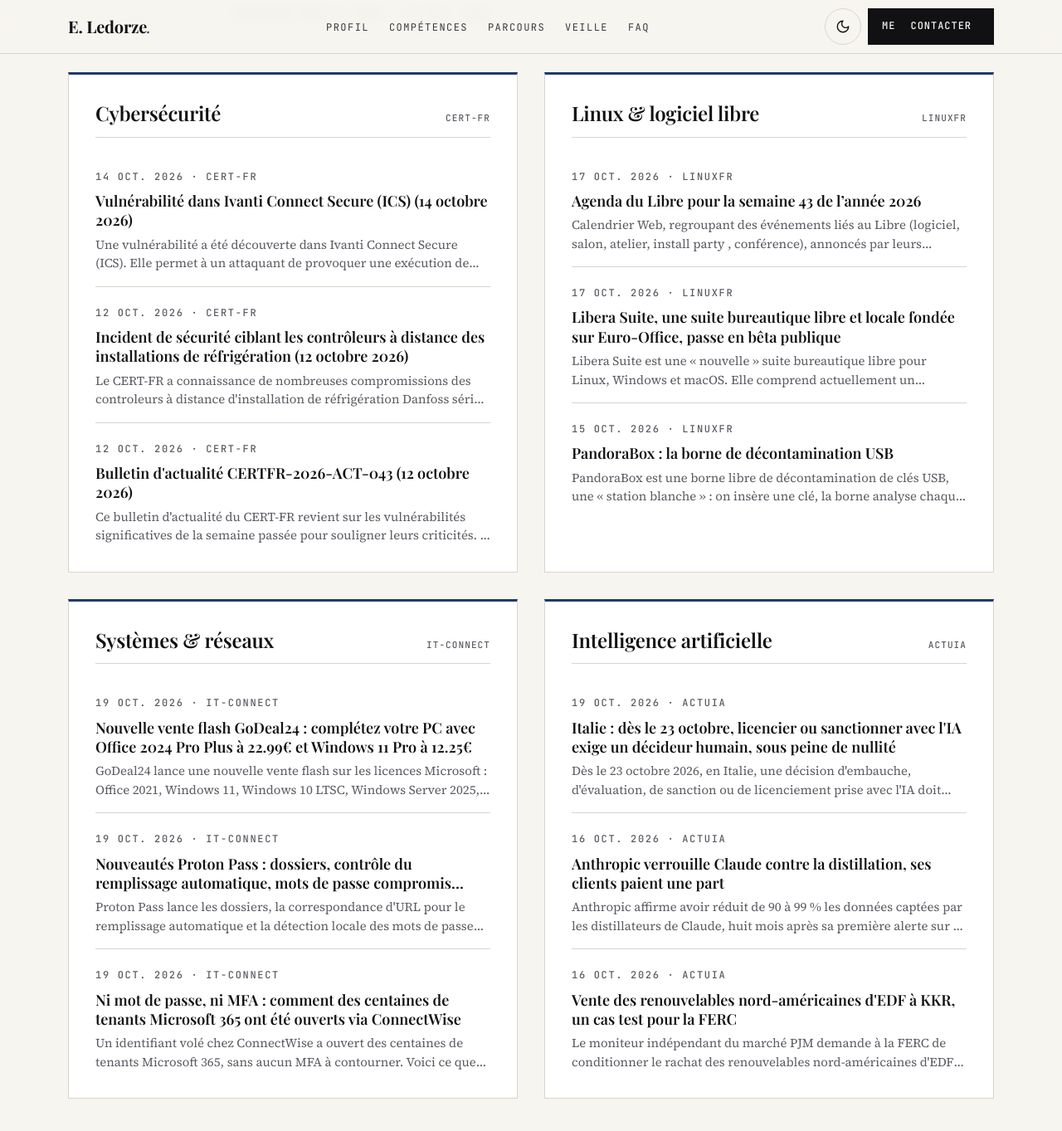
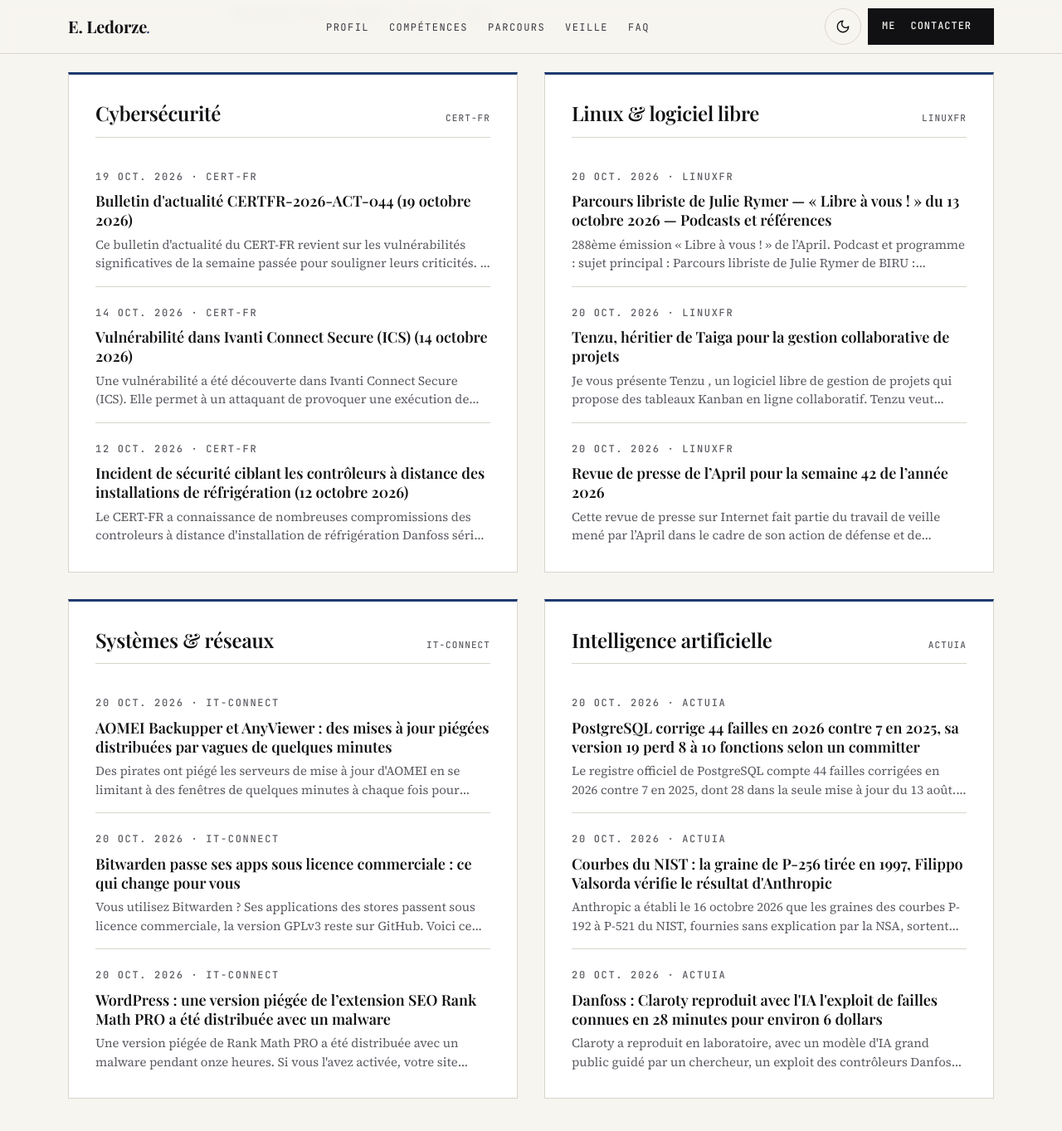
Before and after one commit to TheDringe54-lab/TheDringe54-lab.github.io, a Jekyll site: the page built from index.html, in a window 1280 px wide and 1400 px high, scrolled down 4337 px. Shown: the top 1363 px of the window at 83% size. Built offline with Jekyll 4.4.1, drawn with Linux system fonts in a browser that asks for light colours.

Commit message:
Veille techno : mise à jour automatique

```diff
--- a/_data/veille.json
+++ b/_data/veille.json
@@ -1,11 +1,18 @@
 {
-  "mise_a_jour": "2026-10-19",
+  "mise_a_jour": "2026-10-20",
   "themes": [
     {
       "id": "cyber",
       "titre": "Cybersécurité",
       "titre_en": "Cybersecurity",
       "articles": [
+        {
+          "titre": "Bulletin d'actualité CERTFR-2026-ACT-044 (19 octobre 2026)",
+          "lien": "https://www.cert.ssi.gouv.fr/actualite/CERTFR-2026-ACT-044/",
+          "source": "CERT-FR",
+          "date": "2026-10-19",
+          "resume": "Ce bulletin d'actualité du CERT-FR revient sur les vulnérabilités significatives de la semaine passée pour souligner leurs criticités. Il ne remplace pas…"
+        },
         {
           "titre": "Vulnérabilité dans Ivanti Connect Secure (ICS) (14 octobre 2026)",
           "lien": "https://www.cert.ssi.gouv.fr/alerte/CERTFR-2026-ALE-013/",
@@ -19,13 +26,6 @@
           "source": "CERT-FR",
           "date": "2026-10-12",
           "resume": "Le CERT-FR a connaissance de nombreuses compromissions des controleurs à distance d'installation de réfrigération Danfoss série AK-SM, AK-SC ainsi que Copeland…"
-        },
-        {
-          "titre": "Bulletin d'actualité CERTFR-2026-ACT-043 (12 octobre 2026)",
-          "lien": "https://www.cert.ssi.gouv.fr/actualite/CERTFR-2026-ACT-043/",
-          "source": "CERT-FR",
-          "date": "2026-10-12",
-          "resume": "Ce bulletin d'actualité du CERT-FR revient sur les vulnérabilités significatives de la semaine passée pour souligner leurs criticités. Il ne remplace pas…"
         }
       ]
     },
@@ -35,25 +35,25 @@
       "titre_en": "Linux & open source",
       "articles": [
         {
-          "titre": "Agenda du Libre pour la semaine 43 de l’année 2026",
-          "lien": "https://linuxfr.org/news/agenda-du-libre-pour-la-semaine-43-de-l-annee-2026",
+          "titre": "Parcours libriste de Julie Rymer — « Libre à vous ! » du 13 octobre 2026 — Podcasts et références",
+          "lien": "https://linuxfr.org/news/parcours-libriste-de-julie-rymer-libre-a-vous-du-13-octobre-2026-podcasts-et-references",
           "source": "LinuxFR",
-          "date": "2026-10-17",
-          "resume": "Calendrier Web, regroupant des événements liés au Libre (logiciel, salon, atelier, install party , conférence), annoncés par leurs organisateurs. Voici un…"
+          "date": "2026-10-20",
+          "resume": "288ème émission « Libre à vous ! » de l’April. Podcast et programme : sujet principal : Parcours libriste de Julie Rymer de BIRU : interview d’une seule…"
         },
         {
-          "titre": "Libera Suite, une suite bureautique libre et locale fondée sur Euro-Office, passe en bêta publique",
-          "lien": "https://linuxfr.org/news/libera-suite-une-suite-bureautique-libre-et-locale-fondee-sur-euro-office-passe-en-beta-publique",
+          "titre": "Tenzu, héritier de Taiga pour la gestion collaborative de projets",
+          "lien": "https://linuxfr.org/news/tenzu-heritier-de-taiga-pour-la-gestion-collaborative-de-projets",
           "source": "LinuxFR",
-          "date": "2026-10-17",
-          "resume": "Libera Suite est une « nouvelle » suite bureautique libre pour Linux, Windows et macOS. Elle comprend actuellement un traitement de texte, un tableur, un…"
+          "date": "2026-10-20",
+          "resume": "Je vous présente Tenzu , un logiciel libre de gestion de projets qui propose des tableaux Kanban en ligne collaboratif. Tenzu veut offrir une expérience de…"
         },
         {
-          "titre": "PandoraBox : la borne de décontamination USB",
-          "lien": "https://linuxfr.org/news/pandorabox-la-borne-de-decontamination-usb",
+          "titre": "Revue de presse de l’April pour la semaine 42 de l’année 2026",
+          "lien": "https://linuxfr.org/news/revue-de-presse-de-l-april-pour-la-semaine-42-de-l-annee-2026",
           "source": "LinuxFR",
-          "date": "2026-10-15",
-          "resume": "PandoraBox est une borne libre de décontamination de clés USB, une « station blanche » : on insère une clé, la borne analyse chaque fichier avec plusieurs…"
+          "date": "2026-10-20",
+          "resume": "Cette revue de presse sur Internet fait partie du travail de veille mené par l’April dans le cadre de son action de défense et de promotion du logiciel libre…"
         }
       ]
     },
@@ -63,25 +63,25 @@
       "titre_en": "Systems & networks",
       "articles": [
         {
-          "titre": "Nouvelle vente flash GoDeal24 : complétez votre PC avec Office 2024 Pro Plus à 22.99€ et Windows 11 Pro à 12.25€",
-          "lien": "https://www.it-connect.fr/bon-plan-godeal24-licences-microsoft-logiciels-os/",
+          "titre": "AOMEI Backupper et AnyViewer : des mises à jour piégées distribuées par vagues de quelques minutes",
+          "lien": "https://www.it-connect.fr/aomei-backupper-anyviewer-mises-a-jour-piegees/",
           "source": "IT-Connect",
-          "date": "2026-10-19",
-          "resume": "GoDeal24 lance une nouvelle vente flash sur les licences Microsoft : Office 2021, Windows 11, Windows 10 LTSC, Windows Server 2025, et d'autres logiciels. Le…"
+          "date": "2026-10-20",
+          "resume": "Des pirates ont piégé les serveurs de mise à jour d'AOMEI en se limitant à des fenêtres de quelques minutes à chaque fois pour infecter les utilisateurs. Le…"
         },
         {
-          "titre": "Nouveautés Proton Pass : dossiers, contrôle du remplissage automatique, mots de passe compromis…",
-          "lien": "https://www.it-connect.fr/proton-pass-dossiers-correspondance-url-mots-de-passe-compromis/",
+          "titre": "Bitwarden passe ses apps sous licence commerciale : ce qui change pour vous",
+          "lien": "https://www.it-connect.fr/bitwarden-applications-stores-licence-commerciale-gplv3/",
           "source": "IT-Connect",
-          "date": "2026-10-19",
-          "resume": "Proton Pass lance les dossiers, la correspondance d'URL pour le remplissage automatique et la détection locale des mots de passe compromis. Le post Nouveautés…"
+          "date": "2026-10-20",
+          "resume": "Vous utilisez Bitwarden ? Ses applications des stores passent sous licence commerciale, la version GPLv3 reste sur GitHub. Voici ce qu'il faut retenir. Le post…"
         },
         {
-          "titre": "Ni mot de passe, ni MFA : comment des centaines de tenants Microsoft 365 ont été ouverts via ConnectWise",
-          "lien": "https://www.it-connect.fr/connectwise-cloud-backup-skykick-tenants-microsoft-365-compromis/",
+          "titre": "WordPress : une version piégée de l’extension SEO Rank Math PRO a été distribuée avec un malware",
+          "lien": "https://www.it-connect.fr/rank-math-pro-malware-supply-chain/",
           "source": "IT-Connect",
-          "date": "2026-10-19",
-          "resume": "Un identifiant volé chez ConnectWise a ouvert des centaines de tenants Microsoft 365, sans aucun MFA à contourner. Voici ce que les admins doivent vérifier. Le…"
+          "date": "2026-10-20",
+          "resume": "Une version piégée de Rank Math PRO a été distribuée avec un malware pendant onze heures. Si vous l'avez activée, votre site WordPress est compromis. Le post…"
         }
       ]
     },
@@ -91,25 +91,25 @@
       "titre_en": "Artificial intelligence",
       "articles": [
         {
-          "titre": "Italie : dès le 23 octobre, licencier ou sanctionner avec l'IA exige un décideur humain, sous peine de nullité",
-          "lien": "https://www.actuia.com/actualite/italie-des-le-23-octobre-licencier-ou-sanctionner-avec-lia-exige-un-decideur-humain-sous-peine-de-nullite/",
+          "titre": "PostgreSQL corrige 44 failles en 2026 contre 7 en 2025, sa version 19 perd 8 à 10 fonctions selon un committer",
+          "lien": "https://www.actuia.com/actualite/postgresql-corrige-44-failles-en-2026-contre-7-en-2025-sa-version-19-perd-8-a-10-fonctions-selon-un-committer/",
           "source": "ActuIA",
-          "date": "2026-10-19",
-          "resume": "Dès le 23 octobre 2026, en Italie, une décision d'embauche, d'évaluation, de sanction ou de licenciement prise avec l'IA doit être arrêtée par une personne au…"
+          "date": "2026-10-20",
+          "resume": "Le registre officiel de PostgreSQL compte 44 failles corrigées en 2026 contre 7 en 2025, dont 28 dans la seule mise à jour du 13 août. La version 19, dont la…"
         },
         {
-          "titre": "Anthropic verrouille Claude contre la distillation, ses clients paient une part",
-          "lien": "https://www.actuia.com/actualite/anthropic-verrouille-claude-contre-la-distillation-ses-clients-paient-une-part/",
+          "titre": "Courbes du NIST : la graine de P-256 tirée en 1997, Filippo Valsorda vérifie le résultat d'Anthropic",
+          "lien": "https://www.actuia.com/actualite/courbes-du-nist-la-graine-de-p-256-tiree-en-1997-filippo-valsorda-verifie-le-resultat-danthropic/",
           "source": "ActuIA",
-          "date": "2026-10-16",
-          "resume": "Anthropic affirme avoir réduit de 90 à 99 % les données captées par les distillateurs de Claude, huit mois après sa première alerte sur le sujet. L'entreprise…"
+          "date": "2026-10-20",
+          "resume": "Anthropic a établi le 16 octobre 2026 que les graines des courbes P-192 à P-521 du NIST, fournies sans explication par la NSA, sortent du générateur lrand48…"
         },
         {
-          "titre": "Vente des renouvelables nord-américaines d'EDF à KKR, un cas test pour la FERC",
-          "lien": "https://www.actuia.com/actualite/vente-des-renouvelables-nord-americaines-dedf-a-kkr-un-cas-test-pour-la-ferc/",
+          "titre": "Danfoss : Claroty reproduit avec l'IA l'exploit de failles connues en 28 minutes pour environ 6 dollars",
+          "lien": "https://www.actuia.com/actualite/danfoss-claroty-reproduit-avec-lia-lexploit-de-failles-connues-en-28-minutes-pour-environ-6-dollars/",
           "source": "ActuIA",
-          "date": "2026-10-16",
-          "resume": "Le moniteur indépendant du marché PJM demande à la FERC de conditionner le rachat des renouvelables nord-américaines d'EDF par KKR au maintien de 938 MW sur le…"
+          "date": "2026-10-20",
+          "resume": "Claroty a reproduit en laboratoire, avec un modèle d'IA grand public guidé par un chercheur, un exploit des contrôleurs Danfoss AK-SM 800A en 28 minutes et…"
         }
       ]
     }
```
